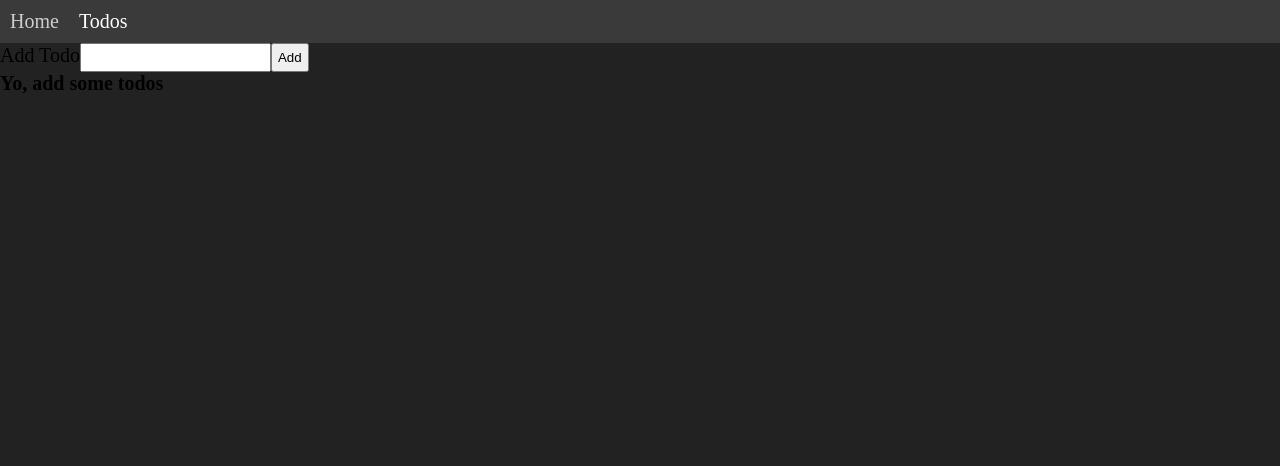
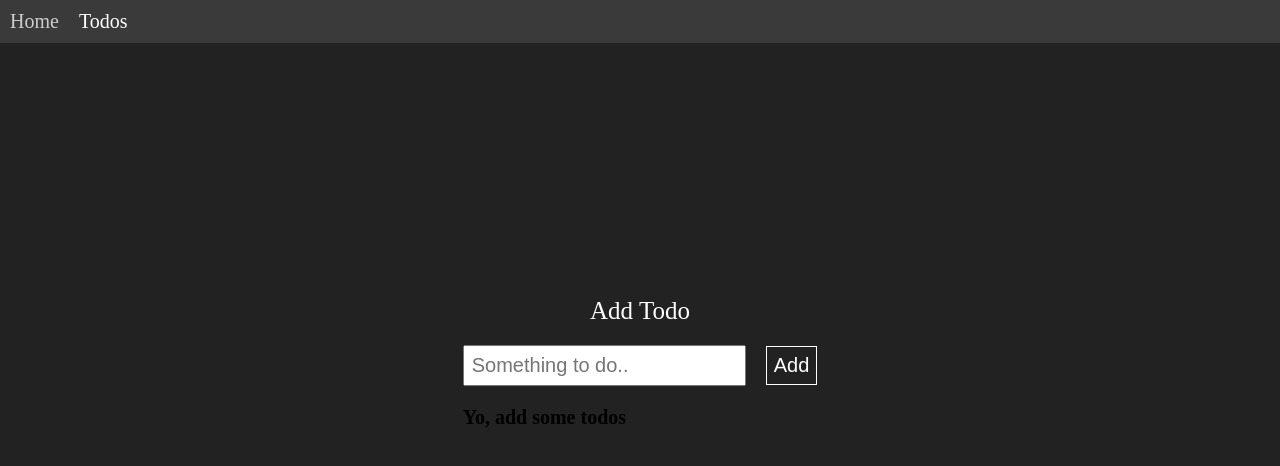
Before and after one commit to Ryan-Solomon/musical-goggles, a React (Create React App) app: page /todos in a window 1280 px wide. Shown: the top 466 px of the page. Built offline with nearby package versions, Linux system fonts and the light colour scheme.

Commit message:
style todos

```diff
--- a/src/components/Todos.tsx
+++ b/src/components/Todos.tsx
@@ -74,15 +74,19 @@ export const Todos = () => {
 
   return (
     <Container>
-      <form onSubmit={handleSubmit}>
+      <Content>
+        <Form onSubmit={handleSubmit}>
           <Label>Add Todo</Label>
+          <FormInputAndButton>
             <Input
+              placeholder='Something to do..'
               value={todoTextInput}
               onChange={(e) => setTodoTextInput(e.target.value)}
               type='text'
             />
             <Button type='submit'>Add</Button>
-      </form>
+          </FormInputAndButton>
+        </Form>
         {state.todos.length === 0 ? (
           <h1>Yo, add some todos</h1>
         ) : (
@@ -96,19 +100,50 @@ export const Todos = () => {
           })
         )}
         {state.todos.length > 0 && <Button onClick={clearTodos}>Clear</Button>}
+      </Content>
     </Container>
   );
 };
 
-const Container = styled.div``;
+const Container = styled.div`
+  display: grid;
+  place-items: center;
+  height: 80vh;
+`;
+
+const Content = styled.div``;
+
+const Form = styled.form`
+  display: flex;
+  flex-direction: column;
+`;
+
+const FormInputAndButton = styled.div`
+  margin-bottom: 2rem;
+`;
 
 const Label = styled.label`
-  font-size: 2rem;
+  text-align: center;
+  font-size: 2.5rem;
+  color: white;
+  margin-bottom: 2rem;
 `;
 const Input = styled.input`
-  padding: 0.5rem;
+  padding: 0.7rem;
+  font-size: 2rem;
 `;
 
 const Button = styled.button`
-  padding: 0.5rem;
+  padding: 0.7rem;
+  font-size: 2rem;
+  background: none;
+  border: 1px solid white;
+  color: white;
+  margin-left: 2rem;
+  transition: all 0.2s ease;
+  &:hover {
+    transform: scale(1.05);
+    cursor: pointer;
+    border: 1px solid green;
+  }
 `;
```
Also changed, not shown: 1 other file (tests, documents, lock files or other folders). Lines whose indentation alone changed are shown as unchanged.
